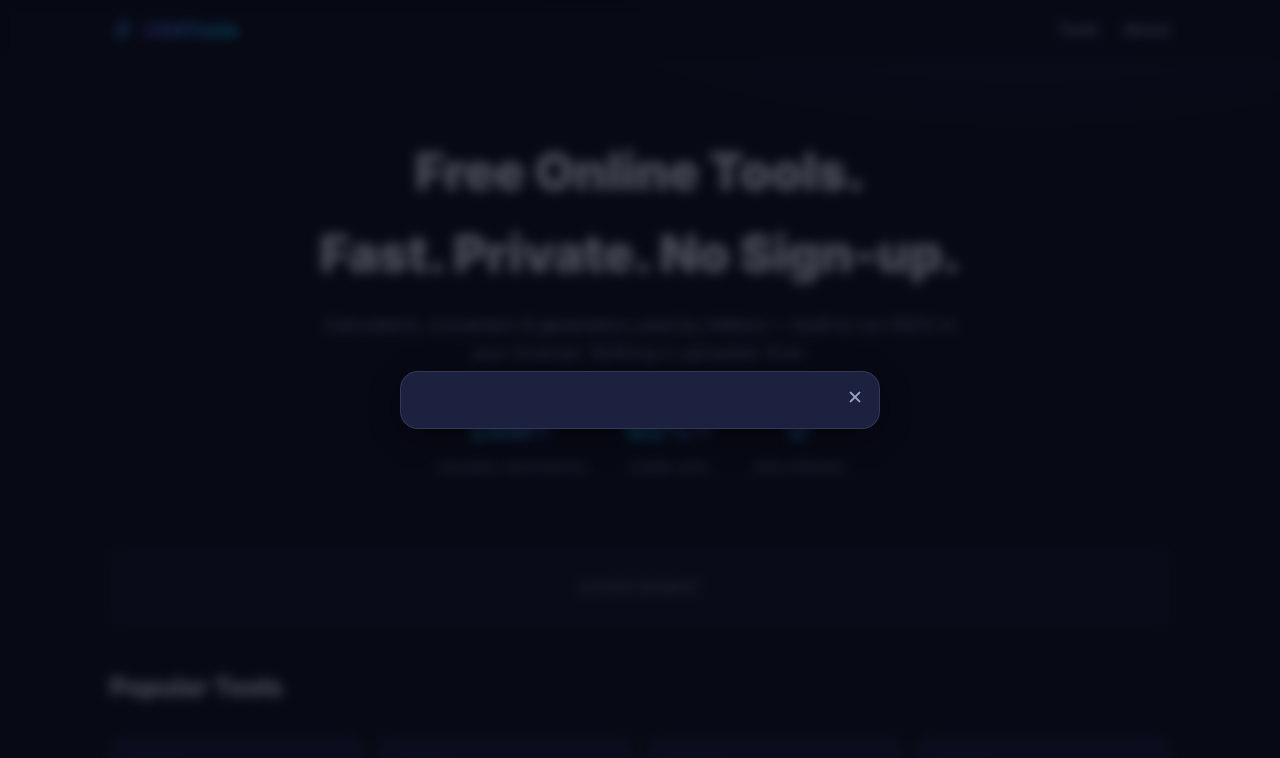
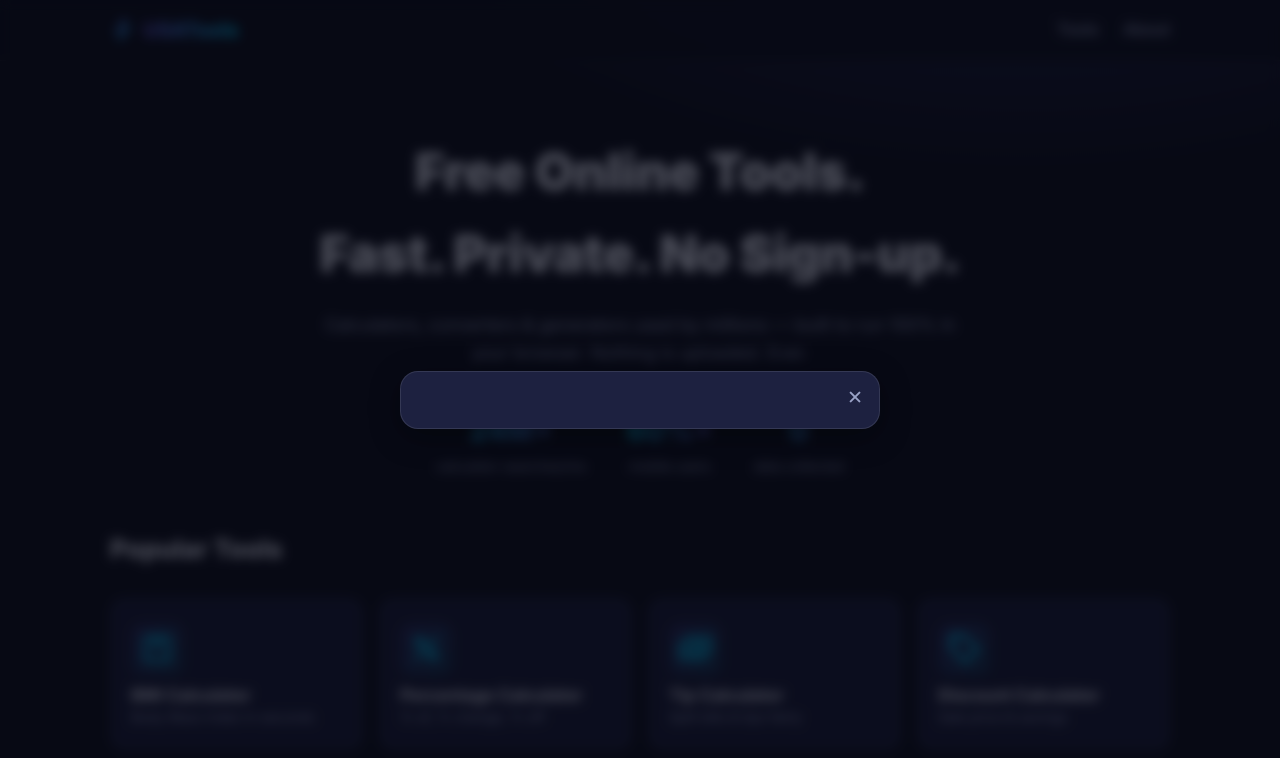
Before and after one commit to alexvivror/New, a website: page index.html in a window 1280 px wide. Shown: the top 758 px of the page. Drawn offline with nearby package versions, Linux system fonts and the light colour scheme.

Commit message:
Remove ad placeholder boxes

```diff
--- a/index.html
+++ b/index.html
@@ -39,11 +39,6 @@
       </div>
     </section>
 
-    <!-- AD SLOT (AdSense-ready) -->
-    <div class="container">
-      <div class="ad-slot" id="ad-top" aria-label="Advertisement">Advertisement</div>
-    </div>
-
     <!-- TOOL GRID -->
     <section class="tools" id="tools">
       <div class="container">
@@ -64,11 +59,6 @@
         </div>
       </div>
     </section>
-
-    <!-- AD SLOT -->
-    <div class="container">
-      <div class="ad-slot" id="ad-mid" aria-label="Advertisement">Advertisement</div>
-    </div>
 
     <!-- ABOUT / SEO -->
     <section class="about" id="about">
--- a/style.css
+++ b/style.css
@@ -65,20 +65,6 @@ nav a:hover { color: var(--accent2); }
 .stat { text-align: center; }
 .stat b { display: block; font-size: 1.8rem; background: linear-gradient(90deg, var(--accent2), var(--accent)); -webkit-background-clip: text; background-clip: text; color: transparent; }
 .stat span { color: var(--muted); font-size: 0.85rem; }
-
-/* Ad slot */
-.ad-slot {
-  border: 1px dashed rgba(255, 255, 255, 0.15);
-  border-radius: var(--radius);
-  background: var(--bg2);
-  color: var(--muted);
-  text-align: center;
-  padding: 28px;
-  margin: 20px 0 40px;
-  font-size: 0.8rem;
-  letter-spacing: 1px;
-  text-transform: uppercase;
-}
 
 /* Section titles */
 .section-title { font-size: 1.6rem; font-weight: 800; margin-bottom: 28px; }
```
